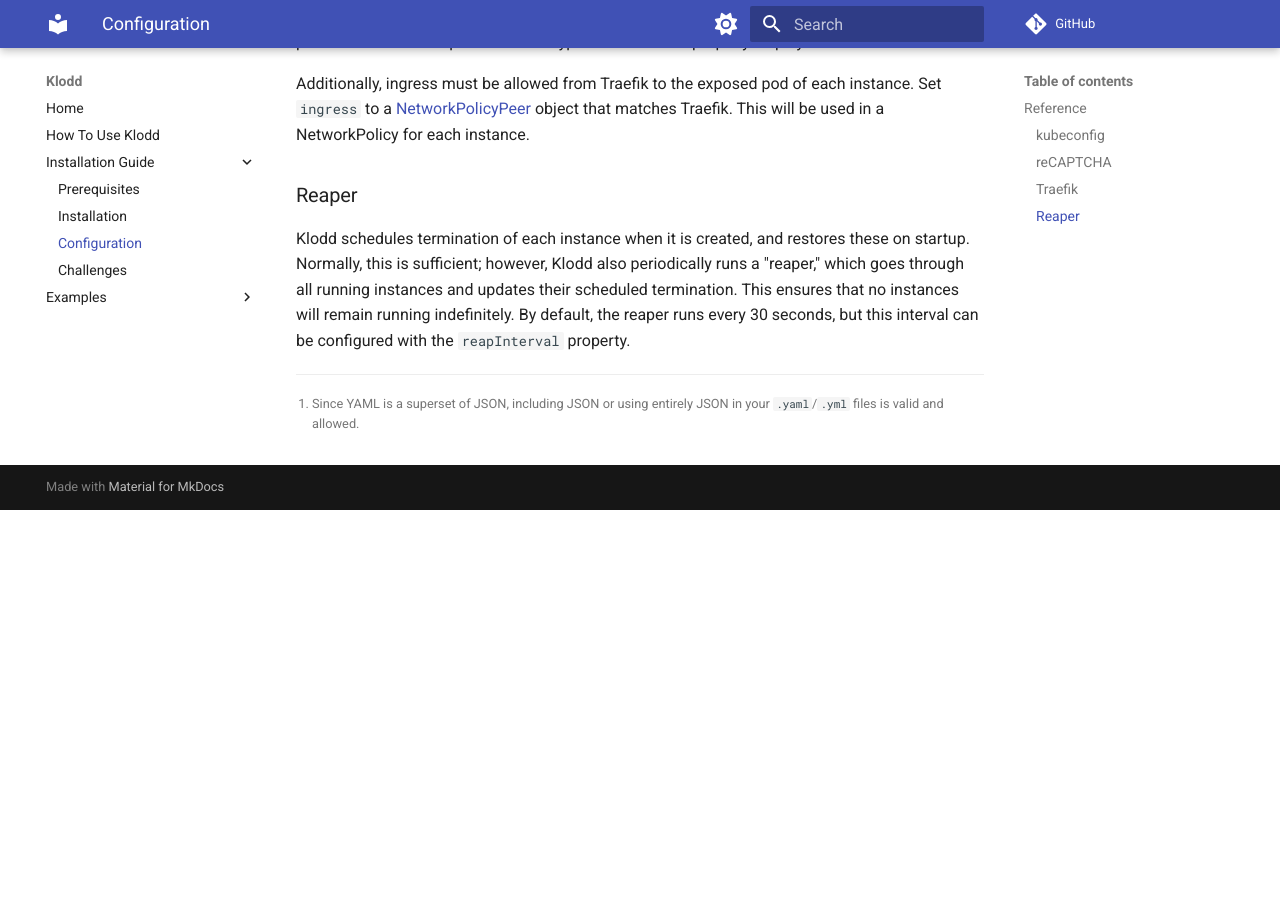
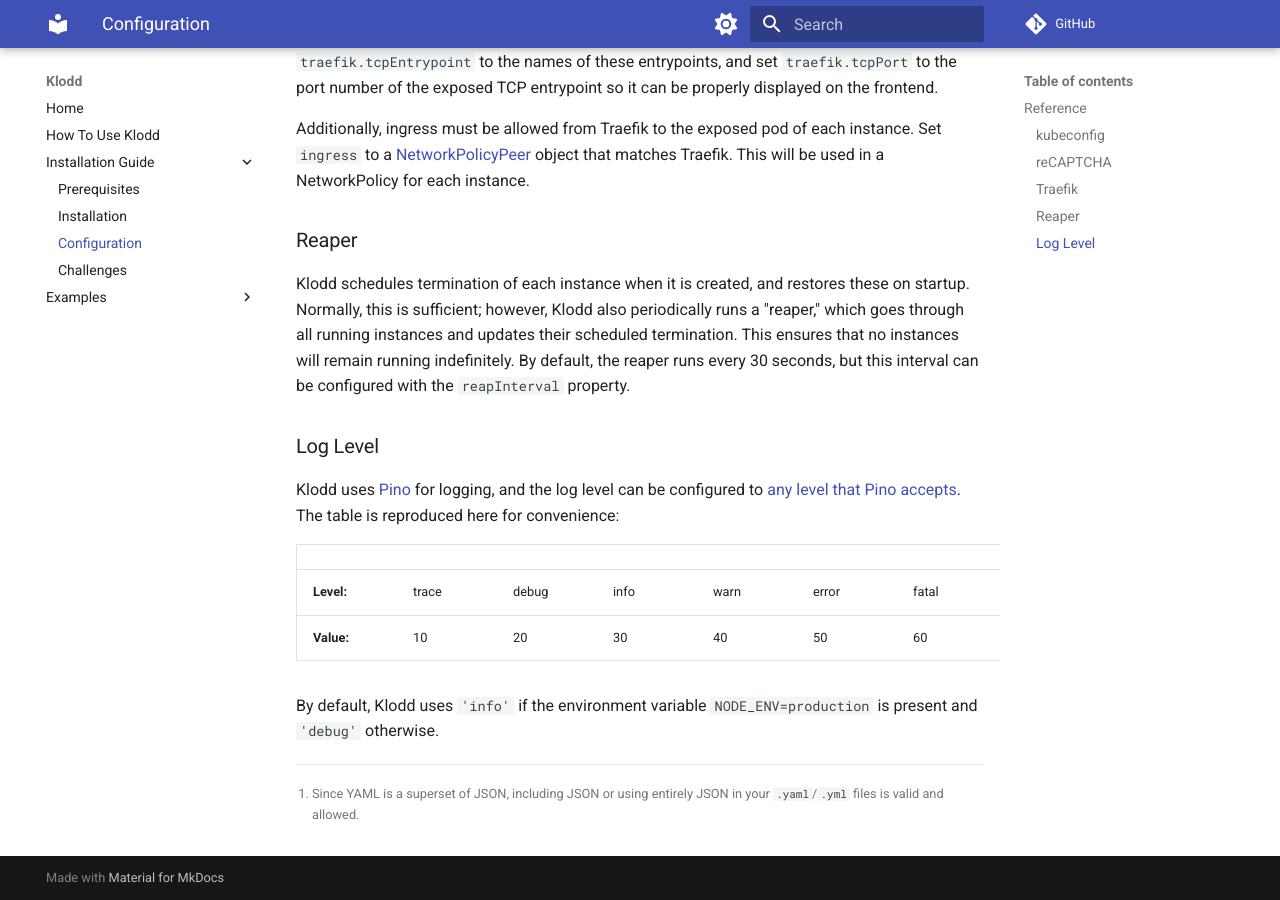
Before and after one commit to TJCSec/klodd, an MkDocs documentation site: the page built from docs/content/install-guide/configuration.md, in a window 1280 px wide and 900 px high, scrolled down 1812 px. Built offline with MkDocs 1.6.1 and Material for MkDocs 9.7.7, drawn with Linux system fonts in a browser that asks for light colours; comment, search, counter and statistics services are not loaded; before the commit the page ends 2322 px from its top, so only the background shows below that; some of the changed text lies outside the part shown.

Commit message:
fix: allow configuring log level
fixes #11

```diff
--- a/docs/content/install-guide/configuration.md
+++ b/docs/content/install-guide/configuration.md
@@ -18,6 +18,7 @@
 | `traefik`         | _none_         | object                   | The Traefik entrypoints to use for challenges [(details)](#traefik)                            |
 | `ingress`         | _none_         | [NetworkPolicyPeer][npp] | A source that will be allowed to access the exposed pod. [(details)](#traefik)                 |
 | `reapInterval`    | `30000`        | integer                  | The interval, in milliseconds, that the expired instance reaper will run. [(details)](#reaper) |
+| `logLevel`        | `'info'`       | string                   | The logging level. [(details)](#log-level)                                                      |
 
 [npp]: https://kubernetes.io/docs/reference/generated/kubernetes-api/v1.24/#networkpolicypeer-v1-networking-k8s-io
 [lo]: https://nodejs.org/api/net.html#serverlistenoptions-callback
@@ -41,3 +42,14 @@
 ### Reaper
 
 Klodd schedules termination of each instance when it is created, and restores these on startup. Normally, this is sufficient; however, Klodd also periodically runs a "reaper," which goes through all running instances and updates their scheduled termination. This ensures that no instances will remain running indefinitely. By default, the reaper runs every 30 seconds, but this interval can be configured with the `reapInterval` property.
+
+### Log Level
+
+Klodd uses [Pino](https://getpino.io/) for logging, and the log level can be configured to [any level that Pino accepts](https://getpino.io/#/docs/api?id=loggerlevel-string-gettersetter). The table is reproduced here for convenience:
+
+|            |       |       |      |      |       |       |          |
+|:-----------|-------|-------|------|------|-------|-------|---------:|
+| **Level:** | trace | debug | info | warn | error | fatal | silent   |
+| **Value:** | 10    | 20    | 30   | 40   | 50    | 60    | Infinity |
+
+By default, Klodd uses `'info'` if the environment variable `NODE_ENV=production` is present and `'debug'` otherwise.
```
Also changed, not shown: 2 other files.
